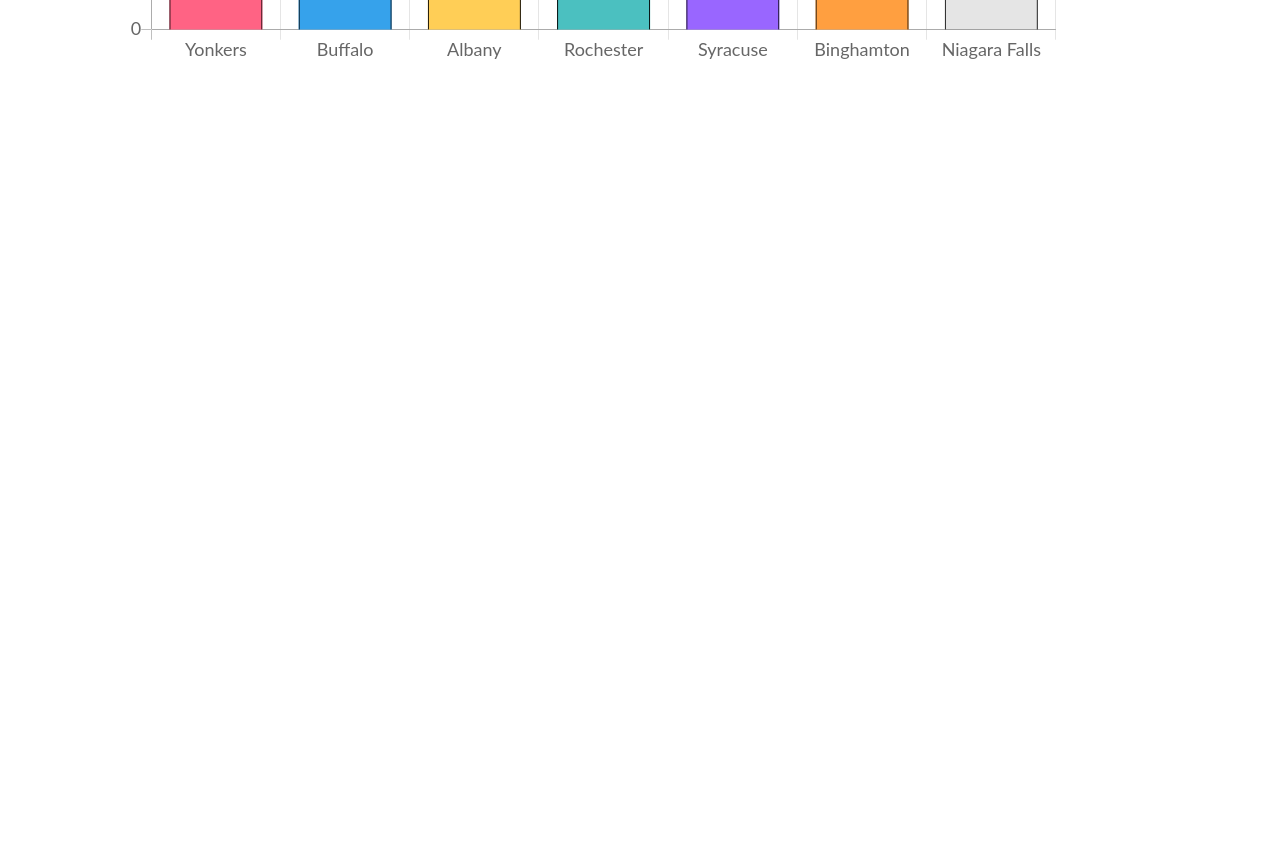
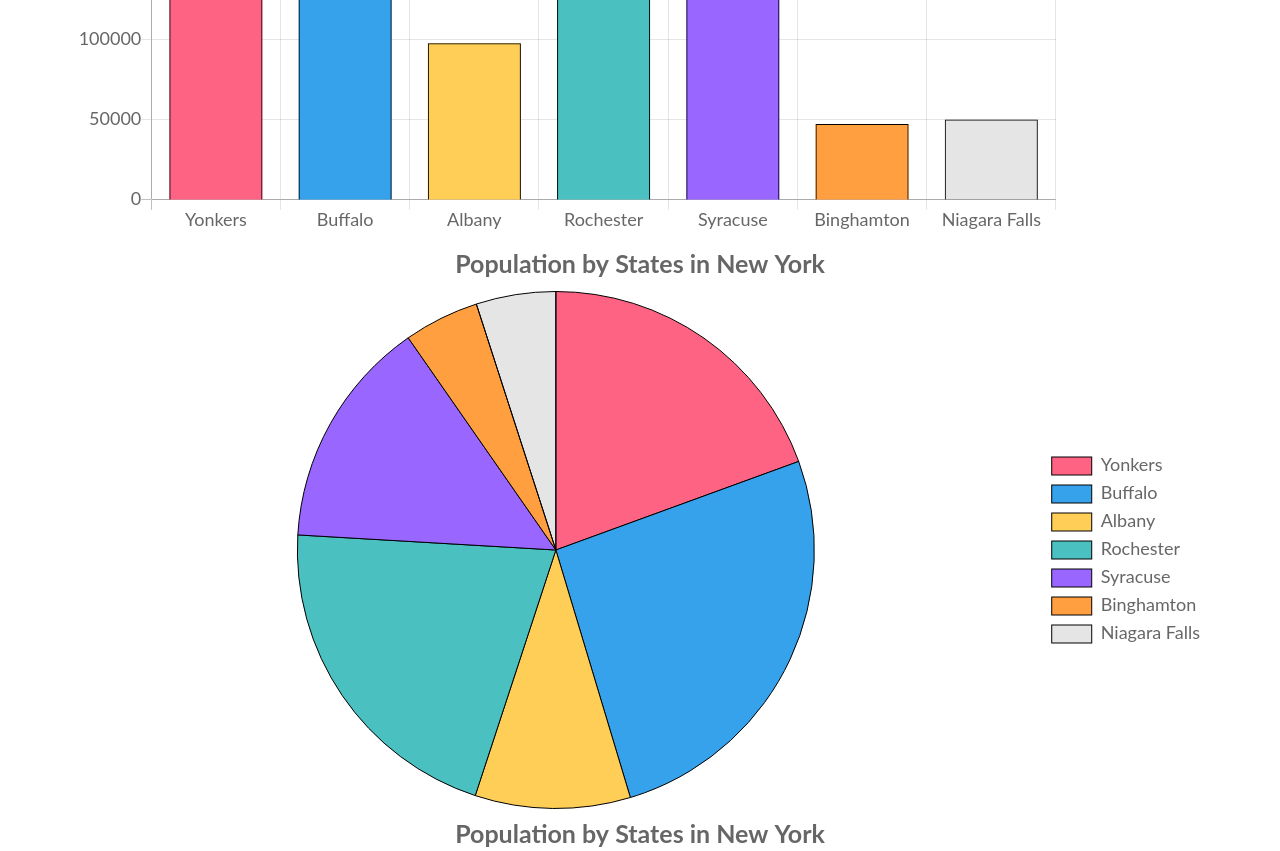
Before and after one commit to VisheshSingh/chartjs, a plain HTML site: page index.html in a window 1280 px wide. Shown: the part 500-1351 px from the top of the page. Before the commit the page ends 800 px from the top, so only its background shows below. Drawn offline with nearby package versions, Linux system fonts and the light colour scheme.

Commit message:
pie chart, line chart added

```diff
--- a/index.html
+++ b/index.html
@@ -7,12 +7,30 @@
     <link rel="stylesheet" href="https://maxcdn.bootstrapcdn.com/bootstrap/3.3.7/css/bootstrap.min.css">
     <script src="https://cdnjs.cloudflare.com/ajax/libs/Chart.js/2.6.0/Chart.js"></script>
     <title>Chart.js</title>
+    <style>
+        #head{
+            width: 100%;
+            height: 150px;
+            background: #444;
+        }
+
+        h2{
+            margin: 0;
+            color: #fff;
+            text-align: center;
+            padding-top: 50px;
+        }
+    </style>
 </head>
 <body>
+    <div id="head">
+        <h2>Stylish charts built using Chart.js</h2>
+    </div>
+    <br/>
     <div class="container">
-        <canvas id="myChart">
-
-        </canvas>
+        <canvas id="myChart"></canvas>
+        <canvas id="pieChart"></canvas>
+        <canvas id="lineChart"></canvas>
     </div>
 
     <script>
@@ -69,6 +87,106 @@
                 /*enabled: false*/
             }
         });
+
+        let pieChart = document.getElementById("pieChart").getContext('2d');
+
+        let massPieChart = new Chart(pieChart, {
+            type: 'pie',
+            data: {
+                labels: ["Yonkers", "Buffalo", "Albany", "Rochester", "Syracuse", "Binghamton", "Niagara Falls"],
+                datasets: [{
+                    label: 'Population',
+                    data: [195976, 261310, 97856, 210565, 145170, 47376, 50193],
+                    backgroundColor: [
+                        'rgba(255,99,132,1)',
+                        'rgba(54, 162, 235, 1)',
+                        'rgba(255, 206, 86, 1)',
+                        'rgba(75, 192, 192, 1)',
+                        'rgba(153, 102, 255, 1)',
+                        'rgba(255, 159, 64, 1)'
+                    ],
+                    borderWidth: 1,
+                    borderColor: '#000',
+                    hoverBorderWidth:3,
+                    hoverBorderColor:'#000'
+                }]
+            },
+            options: {
+                title:{
+                    display: true,
+                    text:'Population by States in New York',
+                    fontSize: 25
+                },
+                legend: {
+                    display: true,
+                    position: 'right',
+                    /*labels: {
+                        fontColor: '#000'
+                    }*/
+                }
+            },
+            layout:{
+                padding: {
+                    left: 50,
+                    right: 0,
+                    bottom: 0,
+                    top: 0
+                }
+            },
+            tooltips:{
+                /*enabled: false*/
+            }
+        });
+
+        let lineChart = document.getElementById("lineChart").getContext('2d');
+
+        let masslineChart = new Chart(lineChart, {
+            type: 'line',
+            data: {
+                labels: ["Yonkers", "Buffalo", "Albany", "Rochester", "Syracuse", "Binghamton", "Niagara Falls"],
+                datasets: [{
+                    label: 'Population',
+                    data: [195976, 261310, 97856, 210565, 145170, 47376, 50193],
+                    backgroundColor: [
+                        'rgba(255,99,132,1)',
+                        'rgba(54, 162, 235, 1)',
+                        'rgba(255, 206, 86, 1)',
+                        'rgba(75, 192, 192, 1)',
+                        'rgba(153, 102, 255, 1)',
+                        'rgba(255, 159, 64, 1)'
+                    ],
+                    borderWidth: 1,
+                    borderColor: '#000',
+                    hoverBorderWidth:3,
+                    hoverBorderColor:'#000'
+                }]
+            },
+            options: {
+                title:{
+                    display: true,
+                    text:'Population by States in New York',
+                    fontSize: 25
+                },
+                legend: {
+                    display: true,
+                    position: 'right',
+                    /*labels: {
+                        fontColor: '#000'
+                    }*/
+                }
+            },
+            layout:{
+                padding: {
+                    left: 50,
+                    right: 0,
+                    bottom: 0,
+                    top: 0
+                }
+            },
+            tooltips:{
+                /*enabled: false*/
+            }
+        });
     </script>
 </body>
 </html>
```
